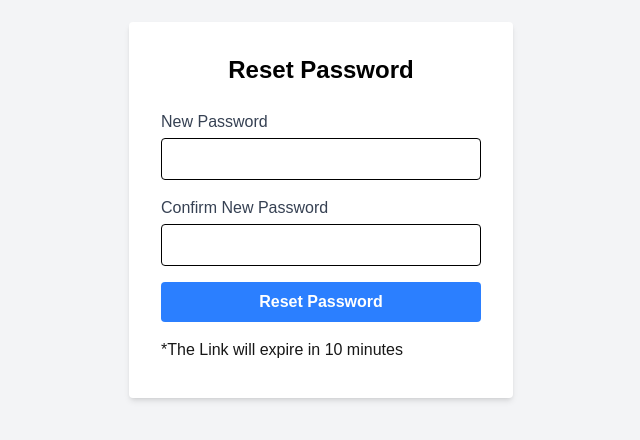
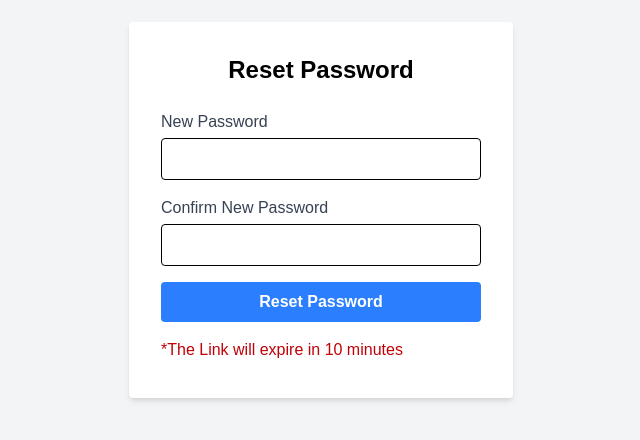
Before and after one commit to PromXP/Developer_ForgotPassword, a Next.js app: page / in a window 1280 px wide. Shown: the part 190-630 px from the top of the page, without its empty margins (319-959 px from the left). Built offline with nearby package versions, Linux system fonts and the light colour scheme.

Commit message:
Added color

```diff
--- a/src/app/page.js
+++ b/src/app/page.js
@@ -93,7 +93,7 @@ export default function Home() {
             >
               Reset Password
             </button>
-                <div className="text-red mb-1">
+                <div className="text-red-700 mb-1">
               <p>*The Link will expire in 10 minutes</p>
             </div>
           </form>
```
